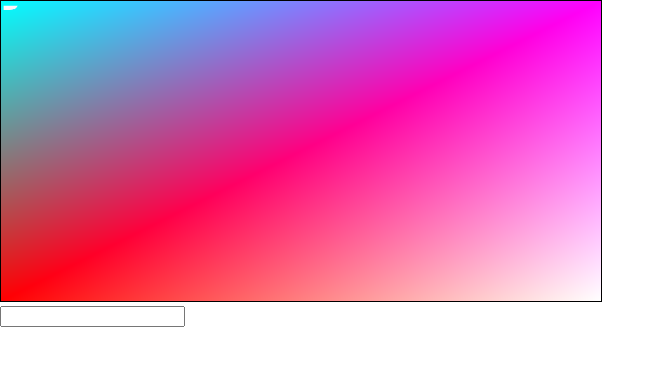
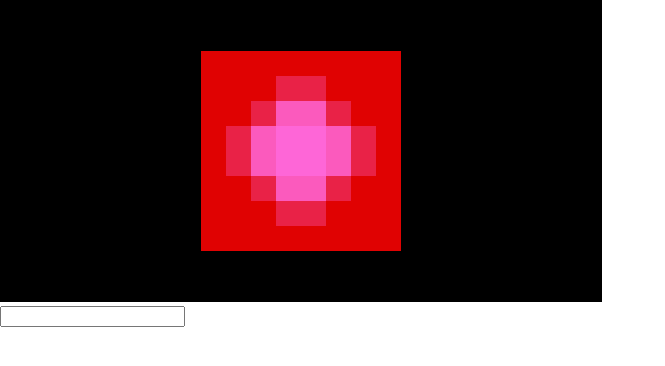
Before and after one commit to josephharding/render_text, a website: page public/index.html in a window 1280 px wide. Shown: the whole page, without its empty margins (0-665 px from the left). Drawn offline with Linux system fonts and the light colour scheme.

Commit message:
checkpoint on getting ortho drawing

```diff
--- /dev/null
+++ b/public/data/box.json
@@ -0,0 +1,21 @@
+{
+	"indices": [
+		0, 1, 2, 3, 4, 5
+	],
+  "uvs": [
+    0, 0,
+    1, 0,
+    1, 1,
+    0, 0,
+    0, 1,
+    1, 1
+  ],
+  "verts": [
+    -1, -1, 0,
+    -1,  1, 0,
+     1,  1, 0,
+    -1, -1, 0,
+     1, -1, 0,
+     1,  1, 0
+  ]
+}
--- a/public/index.html
+++ b/public/index.html
@@ -3,6 +3,7 @@
   <head>
     <script src="lib/gl-matrix-min.js"></script>
     <script src="src/thing.js"></script>
+    <script src="src/orthothing.js"></script>
     <script src="src/quad.js"></script>
     <script src="src/color_quad.js"></script>
     <script src="src/grid.js"></script>
@@ -16,6 +17,37 @@
     <br/>
     <input id="str" type="text"></input>
   </body>
+  <script id="ortho-vs" type="x-shader/x-vertex">#version 300 es
+
+    uniform mat4 u_ortho;
+    uniform mat4 u_modelView;
+    uniform vec3 u_offset;
+
+		in vec2 a_uv;
+		in vec4 a_position;
+
+		out vec2 v_uv;
+
+		void main() {
+     	v_uv = a_uv;
+			gl_Position = u_ortho * u_modelView * a_position;
+			gl_Position.xyz += u_offset;
+  	}
+  </script>
+  <script id="ortho-fs" type="x-shader/x-fragment">#version 300 es
+
+		precision mediump float;
+
+    uniform sampler2D u_image;
+
+	 	in vec2 v_uv;
+
+    out vec4 outColor;
+
+    void main() {
+			outColor = texture(u_image, v_uv);
+  	}
+  </script>
   <script id="thing-vs" type="x-shader/x-vertex">#version 300 es
 
     uniform mat4 u_projection;
--- a/public/src/main.js
+++ b/public/src/main.js
@@ -3,6 +3,7 @@ var _renderer;
 var _text;
 var _thing;
 var _thingTwo;
+var _orthoThing;
 var _colorQuad;
 
 function loadResource(path) {
@@ -75,8 +76,9 @@ function renderTick() {
 	setTimeout(function() {
 		requestAnimationFrame(renderTick);
 	}, 100);
-	//_renderer.draw3d(_thing, _thingTwo);
-	_renderer.draw(_text, _colorQuad);
+	//_renderer.drawProjection(_thing, _thingTwo);
+	_renderer.drawOrtho(_orthoThing);
+	//_renderer.draw(_text, _colorQuad);
 };
 
 window.onload = function() {
@@ -92,18 +94,23 @@ window.onload = function() {
     loadImage('images/sparrow_texture.png'),
     loadResource('data/alpha.json'),
     loadImage('images/alpha_plex.png'),
-    loadResource('data/paint.json')
+    loadResource('data/paint.json'),
+    loadResource('data/box.json'),
+    loadImage('images/red.png'),
   ])
   .then(data => {
     _thing = new Thing(gl, JSON.parse(data[0]), data[1]);
     _thingTwo = new Thing(gl, JSON.parse(data[0]), data[1]);
+    _orthoThing = new OrthoThing(gl, JSON.parse(data[5]), data[6]);
 
     _text = new RenderText(gl, JSON.parse(data[2]), data[3], 32);
     _text.updateText('hello world');
 
     _colorQuad = new ColorQuad(gl, JSON.parse(data[4]));
 
-    _renderer.init(gl);
+    //_renderer.initProjection(gl);
+    _renderer.initOrtho(gl);
+    //_renderer.init(gl);
     renderTick();
   });
 
--- /dev/null
+++ b/public/src/orthothing.js
@@ -0,0 +1,58 @@
+
+OrthoThing.prototype._vao;
+OrthoThing.prototype._element_count;
+
+function OrthoThing(gl, data, image) {
+ 	this._element_count = data['indices'].length;
+
+  this.offset = vec3.create();
+
+  this._texture = gl.createTexture();
+  gl.pixelStorei(gl.UNPACK_FLIP_Y_WEBGL, true);
+  gl.activeTexture(gl.TEXTURE0);
+  gl.bindTexture(gl.TEXTURE_2D, this._texture);
+  gl.texParameteri(gl.TEXTURE_2D, gl.TEXTURE_WRAP_S, gl.CLAMP_TO_EDGE);
+  gl.texParameteri(gl.TEXTURE_2D, gl.TEXTURE_WRAP_T, gl.CLAMP_TO_EDGE);
+  gl.texParameteri(gl.TEXTURE_2D, gl.TEXTURE_MIN_FILTER, gl.NEAREST);
+  gl.texParameteri(gl.TEXTURE_2D, gl.TEXTURE_MAG_FILTER, gl.NEAREST);
+  gl.texImage2D(gl.TEXTURE_2D, 0, gl.RGBA, gl.RGBA, gl.UNSIGNED_BYTE, image);
+  gl.generateMipmap(gl.TEXTURE_2D);
+
+  this._vao = gl.createVertexArray();
+  gl.bindVertexArray(this._vao);
+
+  gl.bindBuffer(gl.ELEMENT_ARRAY_BUFFER, gl.createBuffer());
+  gl.bufferData(gl.ELEMENT_ARRAY_BUFFER, new Uint16Array(data['indices']), gl.STATIC_DRAW);
+
+  gl.bindBuffer(gl.ARRAY_BUFFER, gl.createBuffer());
+  gl.bufferData(gl.ARRAY_BUFFER, new Float32Array(data['verts']), gl.STATIC_DRAW);
+
+  gl.enableVertexAttribArray(1);
+  gl.vertexAttribPointer(1, 3, gl.FLOAT, false, 0, 0);
+
+  gl.bindBuffer(gl.ARRAY_BUFFER, gl.createBuffer());
+  gl.bufferData(gl.ARRAY_BUFFER, new Float32Array(data['uvs']), gl.STATIC_DRAW);
+
+	gl.enableVertexAttribArray(0);
+  gl.vertexAttribPointer(0, 2, gl.FLOAT, false, 0, 0);
+}
+
+OrthoThing.prototype.setOffset = function(offsetUL, x, y, z) {
+  vec3.set(this.offset, x, y, z);
+};
+
+OrthoThing.prototype.draw = function(offsetUL, gl) {
+  gl.activeTexture(gl.TEXTURE0);
+  gl.bindTexture(gl.TEXTURE_2D, this._texture);
+
+  gl.bindVertexArray(this._vao);
+
+  gl.enableVertexAttribArray(0);
+  gl.enableVertexAttribArray(1);
+
+  gl.uniform3fv(offsetUL, this.offset);
+  gl.drawElements(gl.TRIANGLES, this._element_count, gl.UNSIGNED_SHORT, 0);
+
+  gl.disableVertexAttribArray(0);
+  gl.disableVertexAttribArray(1);
+};
--- a/public/src/renderer.js
+++ b/public/src/renderer.js
@@ -1,6 +1,6 @@
 
 Renderer.prototype.three_program;
-Renderer.prototype.basic_program;
+Renderer.prototype.ortho_program;
 
 Renderer.prototype.matrixML;
 Renderer.prototype.mvp;
@@ -12,6 +12,10 @@ function Renderer() {
 }
 
 Renderer.prototype.init = function (gl) {
+  this._gl = gl;
+};
+
+Renderer.prototype.initProjection = function (gl) {
   this._gl = gl;
 
 	this.three_program = createProgram(gl, getShader(gl, "thing-vs"), getShader(gl, "thing-fs"));
@@ -39,14 +43,57 @@ Renderer.prototype.init = function (gl) {
     this._gl.drawingBufferWidth / this._gl.drawingBufferHeight, 1, 100);
 };
 
-Renderer.prototype.draw3d = function (thing, thingTwo) {
+Renderer.prototype.initOrtho = function (gl) {
+  this._gl = gl;
+
+	this.ortho_program = createProgram(gl, getShader(gl, "ortho-vs"), getShader(gl, "ortho-fs"));
+
+  this.modelViewUL = this._gl.getUniformLocation(this.ortho_program, "u_modelView");
+  this.orthoUL = this._gl.getUniformLocation(this.ortho_program, "u_ortho");
+  this.imageUL = this._gl.getUniformLocation(this.ortho_program, "u_image");
+  this.offsetUL = this._gl.getUniformLocation(this.ortho_program, "u_offset");
+
+  console.log("t a_position:", gl.getAttribLocation(this.ortho_program, "a_position"));
+  console.log("t a_uv:", gl.getAttribLocation(this.ortho_program, "a_uv"));
+
+  this.modelView = mat4.create();
+  this.ortho = mat4.create();
+
+  mat4.ortho(this.ortho, -this._gl.drawingBufferWidth / 2, this._gl.drawingBufferWidth / 2,
+    -this._gl.drawingBufferHeight / 2, this._gl.drawingBufferHeight / 2, 0, 1);
+};
+
+Renderer.prototype.drawOrtho = function (thing) {
   // the buffer width and height are controlled by the canvas atts width and height
   this._gl.viewport(0, 0, this._gl.drawingBufferWidth, this._gl.drawingBufferHeight);
 
-  /*
-  console.log("this._gl.drawingBufferWidth:", this._gl.drawingBufferWidth); // 300
-  console.log("this._gl.drawingBufferHeight:", this._gl.drawingBufferHeight); // 150
-  */
+	this._gl.clearColor(0, 0, 0, 1);
+	this._gl.clear(this._gl.COLOR_BUFFER_BIT | this._gl.DEPTH_BUFFER_BIT);
+
+  this._gl.useProgram(this.ortho_program);
+
+  mat4.identity(this.modelView);
+
+  mat4.scale(this.modelView, this.modelView, vec3.fromValues(100, 100, 1));
+
+  this.mvPushMatrix();
+
+  this._gl.uniformMatrix4fv(this.modelViewUL, false, this.modelView);
+  this._gl.uniformMatrix4fv(this.orthoUL, false, this.ortho);
+  this._gl.uniform1i(this.imageUL, 0);
+
+  this._gl.enable(this._gl.DEPTH_TEST);
+
+  thing.draw(this.offsetUL, this._gl);
+
+  this.mvPopMatrix();
+
+  this._gl.disable(this._gl.DEPTH_TEST);
+};
+
+Renderer.prototype.drawProjection = function (thing, thingTwo) {
+  // the buffer width and height are controlled by the canvas atts width and height
+  this._gl.viewport(0, 0, this._gl.drawingBufferWidth, this._gl.drawingBufferHeight);
 
 	this._gl.clearColor(0, 0, 0, 1);
 	this._gl.clear(this._gl.COLOR_BUFFER_BIT | this._gl.DEPTH_BUFFER_BIT);
```
Also changed, not shown: public/images/red.png (added).
